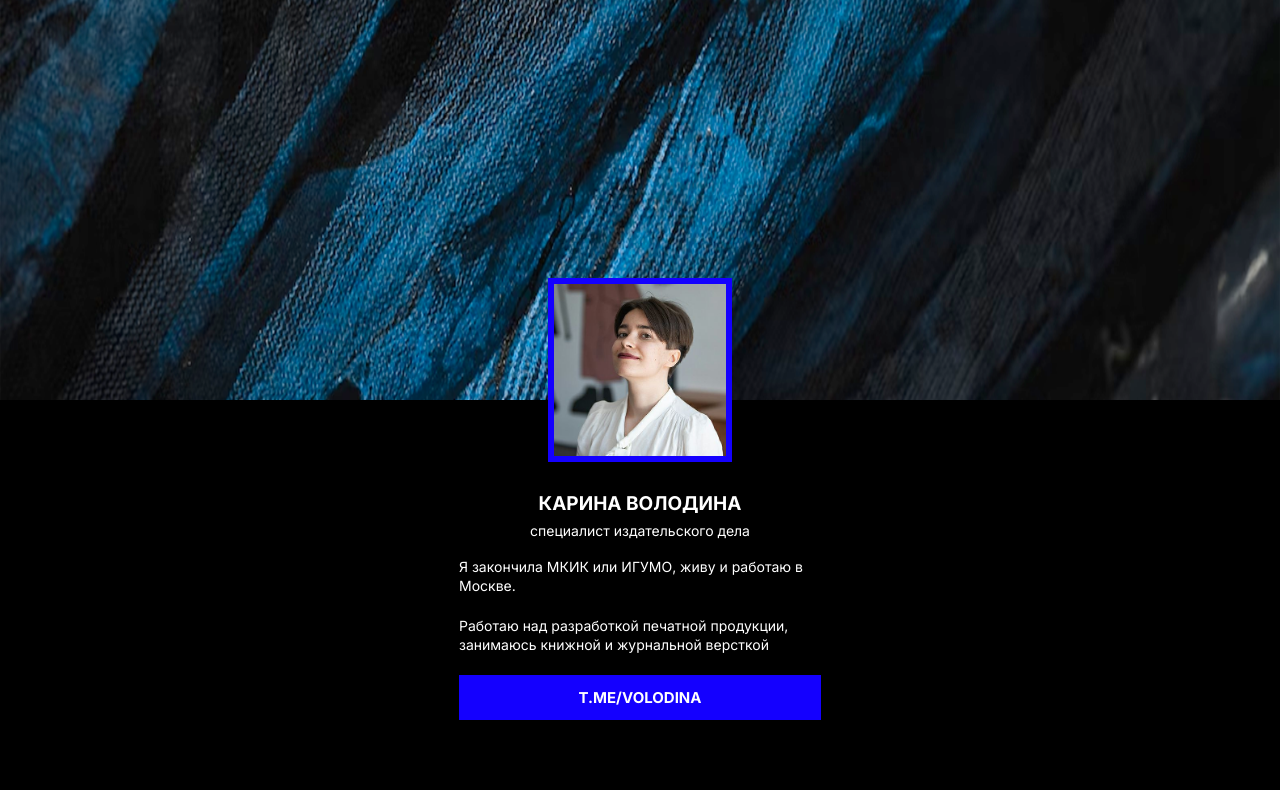
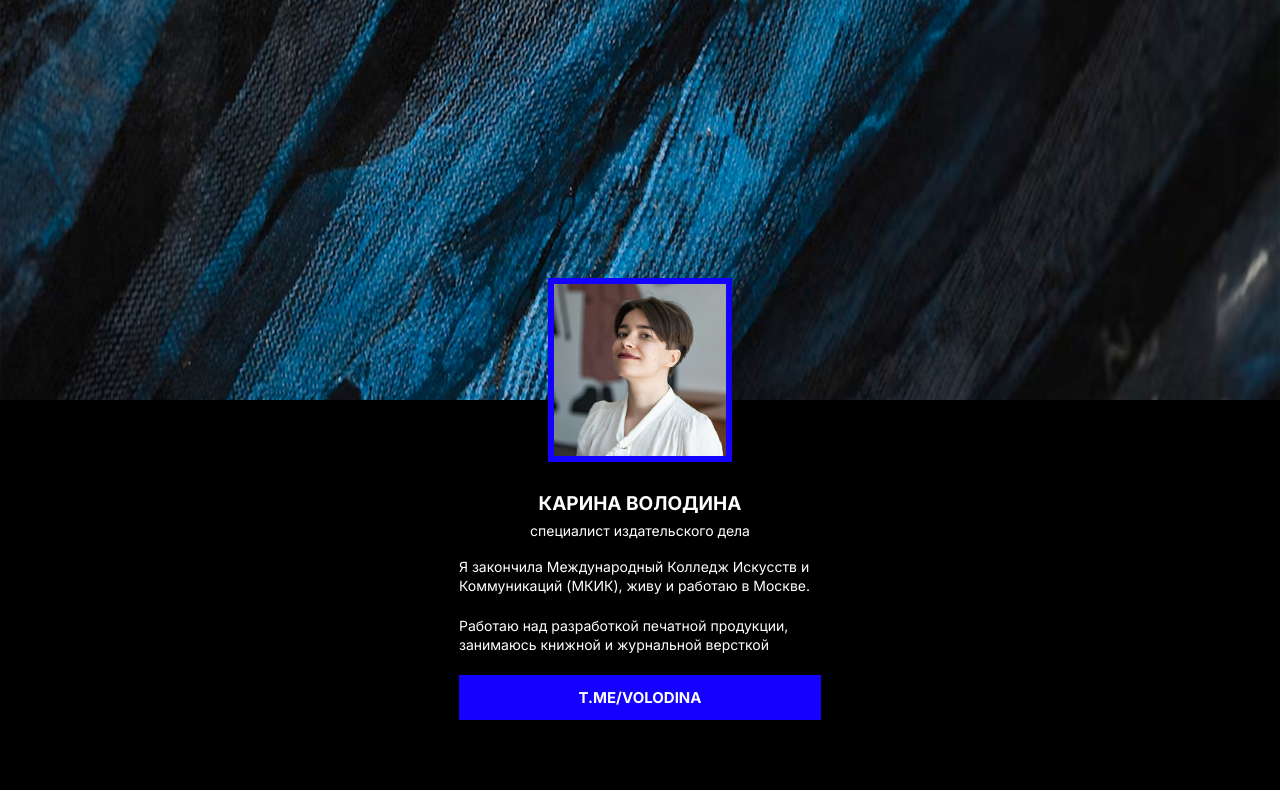
Before and after one commit to volodinabooks/site, a plain HTML site: page 2.html in a window 1280 px wide. Shown: the top 800 px of the page. Drawn offline with Linux system fonts and the light colour scheme.

Commit message:
Update 2.html

```diff
--- a/2.html
+++ b/2.html
@@ -15,7 +15,8 @@
 <img src="images/KarinaAva.jpg">
 <h1>КАРИНА ВОЛОДИНА</h1>
 <h2>Специалист издательского дела</h2>
-<p>Я закончила МКИК или ИГУМО, живу и работаю в Москве.</p>
+<p> Я закончила Международный Колледж Искусств
+    и Коммуникаций (МКИК), живу и работаю в Москве.</p>
 <p>
     Работаю над разработкой печатной продукции,
     занимаюсь книжной и журнальной версткой
```
